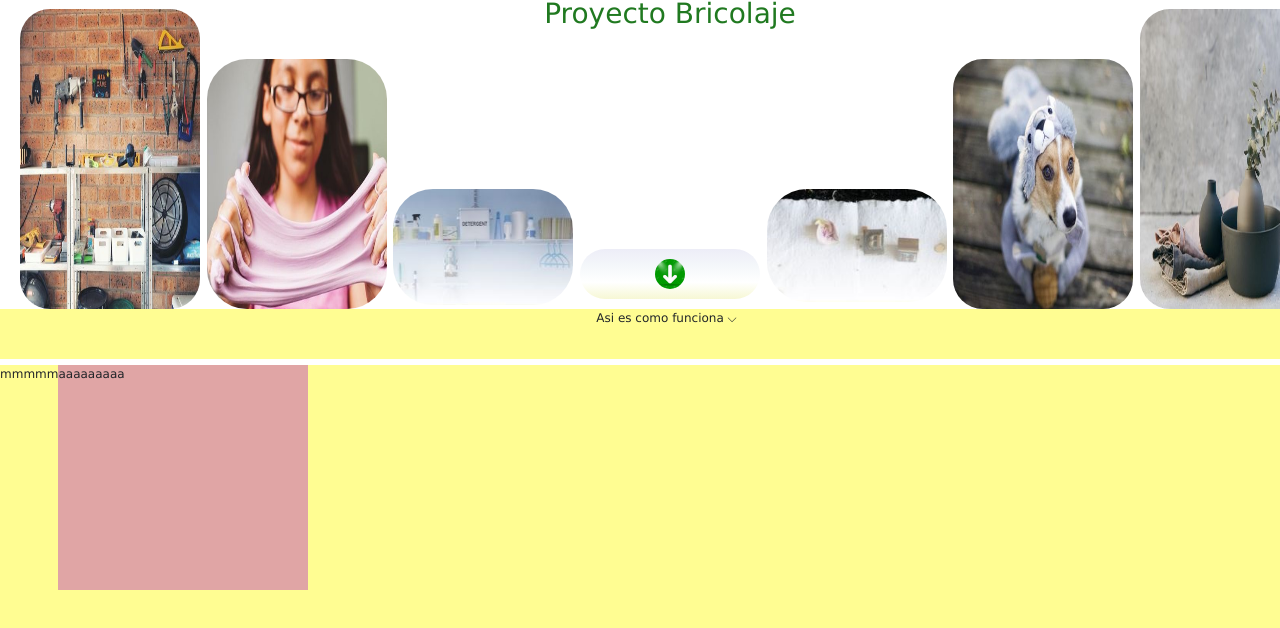
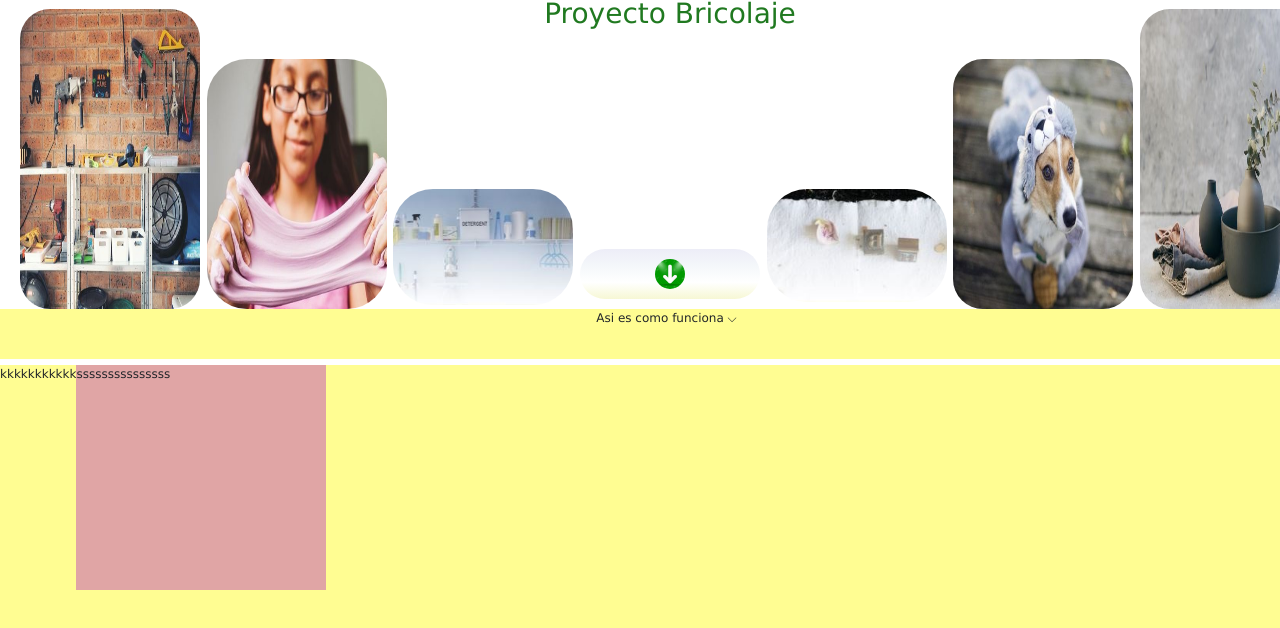
Before and after one commit to KathyAltamar/practica, a plain HTML site: page index.html in a window 1280 px wide. Shown: the part 264-892 px from the top of the page. Drawn offline with nearby package versions, Linux system fonts and the light colour scheme.

Commit message:
Second Push

```diff
--- a/index.html
+++ b/index.html
@@ -111,11 +111,11 @@
 
         <div class= "parte2">
             <div clas="p2izq">
-                    <p>mmmmm</p>
+                    <p>kkkkkkkkkkk</p>
             </div>
 
             <div class="p2der">
-                <p>aaaaaaaaa</p>
+                <p>sssssssssssssss</p>
             </div>
         </div>
 
```
